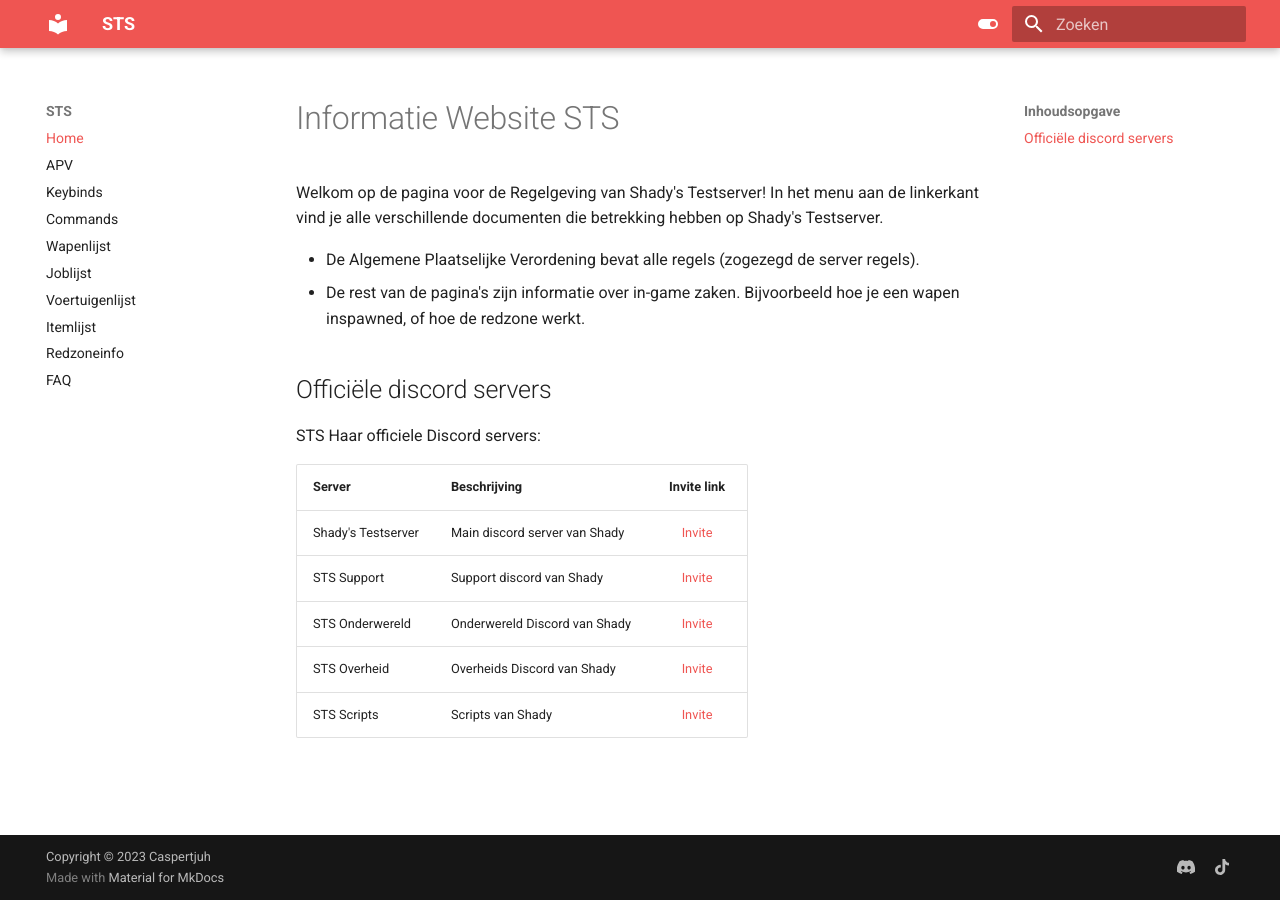
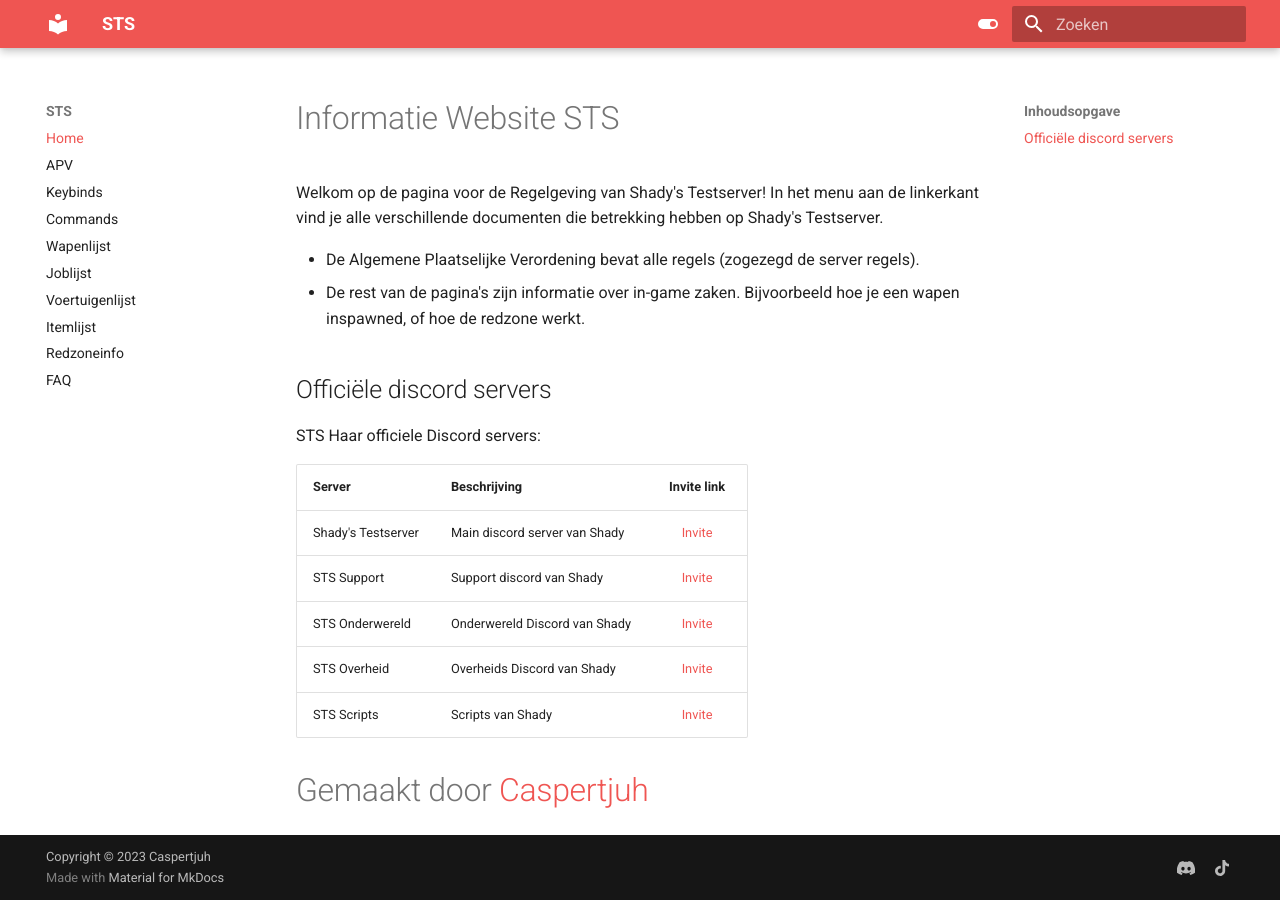
Before and after one commit to Welseyy/STSAPV, an MkDocs documentation site: the page built from docs/index.md, in a window 1280 px wide. Built offline with MkDocs 1.6.1 and Material for MkDocs 9.7.7, drawn with Linux system fonts in a browser that asks for light colours.

Commit message:
Update index.md
Referentie voor maker eronder gezet

```diff
--- a/docs/index.md
+++ b/docs/index.md
@@ -16,3 +16,5 @@
 | STS Onderwereld | Onderwereld Discord van Shady | [Invite](https://discord.gg/XsRSdDNbWt) |
 | STS Overheid | Overheids Discord van Shady | [Invite](https://discord.gg/mVWmnZ7Tc8) |
 | STS Scripts | Scripts van Shady | [Invite](https://discord.gg/YCyM35bxKp) |
+
+# Gemaakt door [Caspertjuh](https://discord.gg/cSQPX2uJDW)
```
